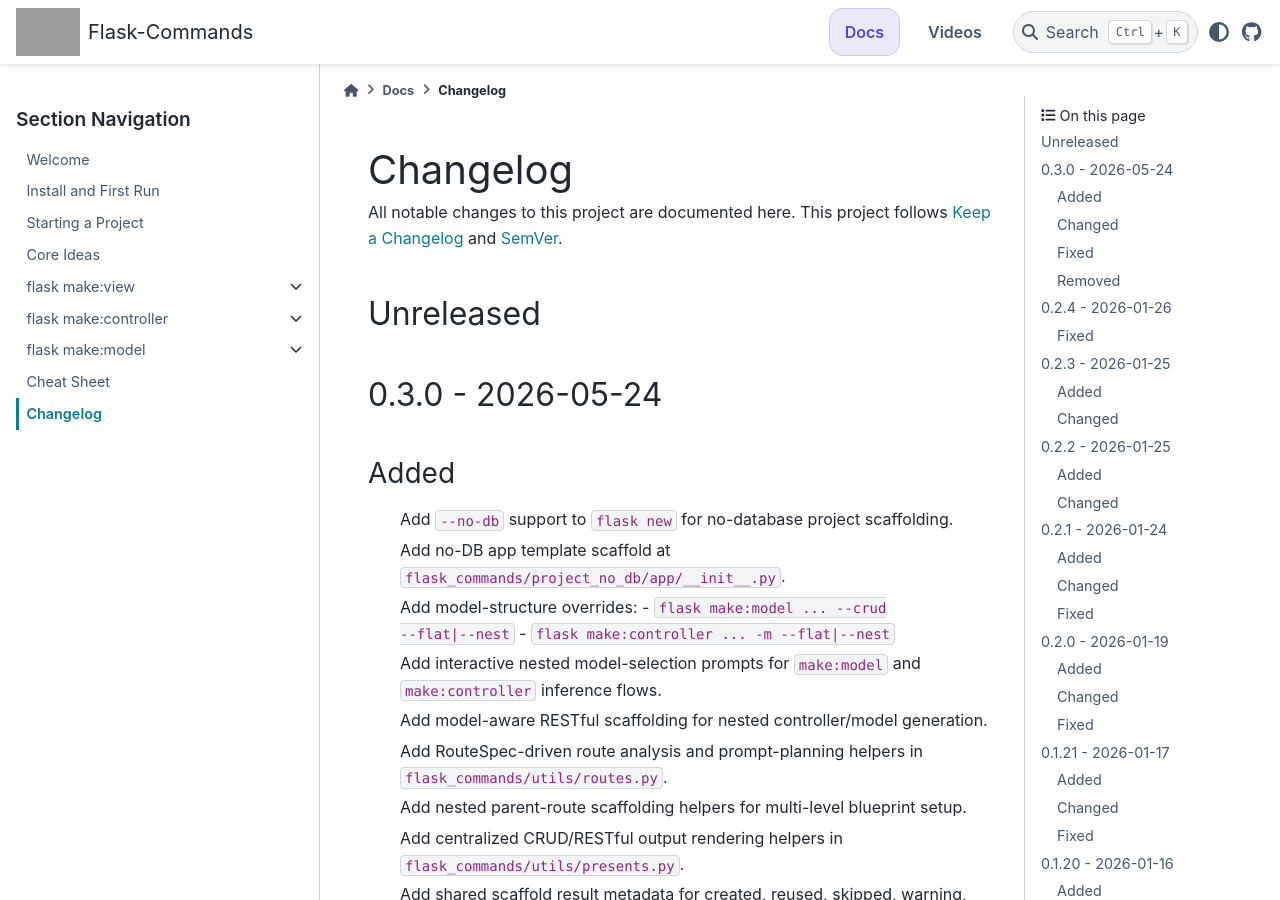
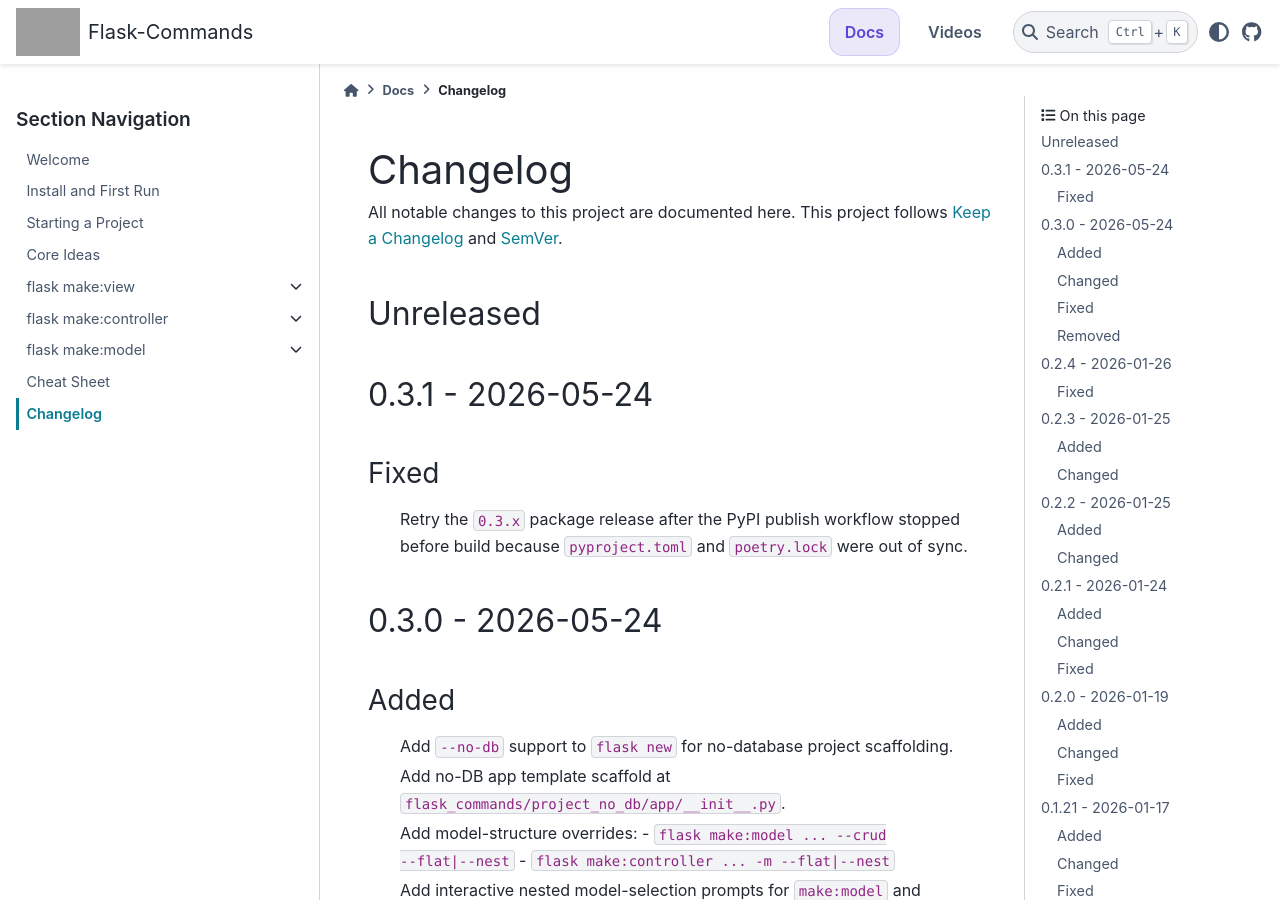
Before and after one commit to VoyagerX21/flask-commands, a Sphinx documentation site: the page built from docs/source/changelog.rst, in a window 1280 px wide and 900 px high. Built offline with Sphinx 7.4.7 and the PyData theme 0.15.4, drawn with Linux system fonts in a browser that asks for light colours; grey boxes are pictures that could not be loaded.

Commit message:
fix(release): prepare 0.3.1 publish retry
- Bump package version to 0.3.1
- Add changelog notes for the PyPI publish retry

```diff
--- a/docs/source/changelog.rst
+++ b/docs/source/changelog.rst
@@ -7,6 +7,12 @@
 
 Unreleased
 ----------
+
+0.3.1 - 2026-05-24
+-------------------
+Fixed
+~~~~~
+- Retry the ``0.3.x`` package release after the PyPI publish workflow stopped before build because ``pyproject.toml`` and ``poetry.lock`` were out of sync.
 
 0.3.0 - 2026-05-24
 -------------------
--- a/pyproject.toml
+++ b/pyproject.toml
@@ -1,6 +1,6 @@
 [project]
 name = "flask-commands"
-version = "0.3.0"
+version = "0.3.1"
 description = "A set of command line tools that help you scaffold out your flask application quickly."
 authors = [
     {name = "Drew Butcher",email = "drewlbutcher@gmail.com"}
```
